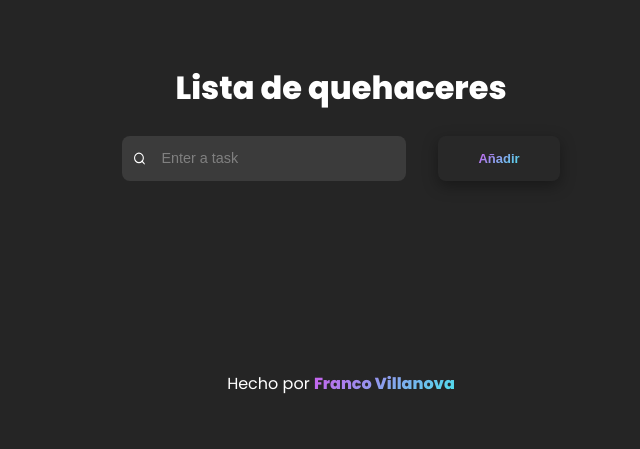
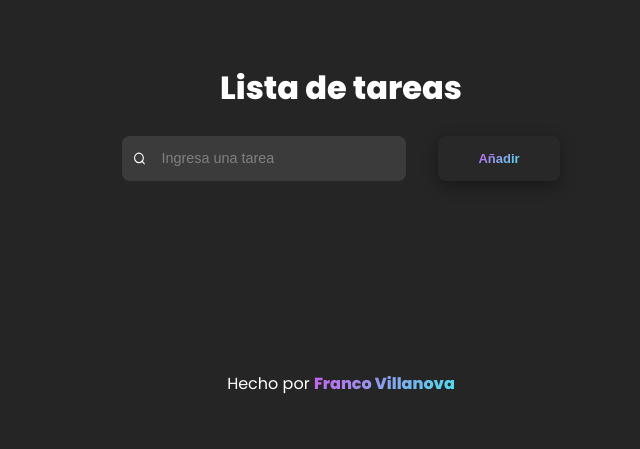
Before and after one commit to Flein890/To-do-list, a plain HTML site: page index.html in a window 1280 px wide. Shown: the whole page, without its empty margins (299-939 px from the left). Drawn offline with Linux system fonts and the light colour scheme.

Commit message:
fixed smth

```diff
--- a/index.html
+++ b/index.html
@@ -9,12 +9,16 @@
   </head>
   <body>
     <section class="todo-container">
-      <h1>Lista de quehaceres</h1>
+      <h1>Lista de tareas</h1>
       <form class="add-form">
         <div class="input-container">
           <img src="./img/lupa.svg" alt="Lupa de busqueda" />
 
-          <input type="text" class="input-text" placeholder="Enter a task" />
+          <input
+            type="text"
+            class="input-text"
+            placeholder="Ingresa una tarea"
+          />
         </div>
         <button class="add-btn">
           <span class="gradient-span">Añadir</span>
```
